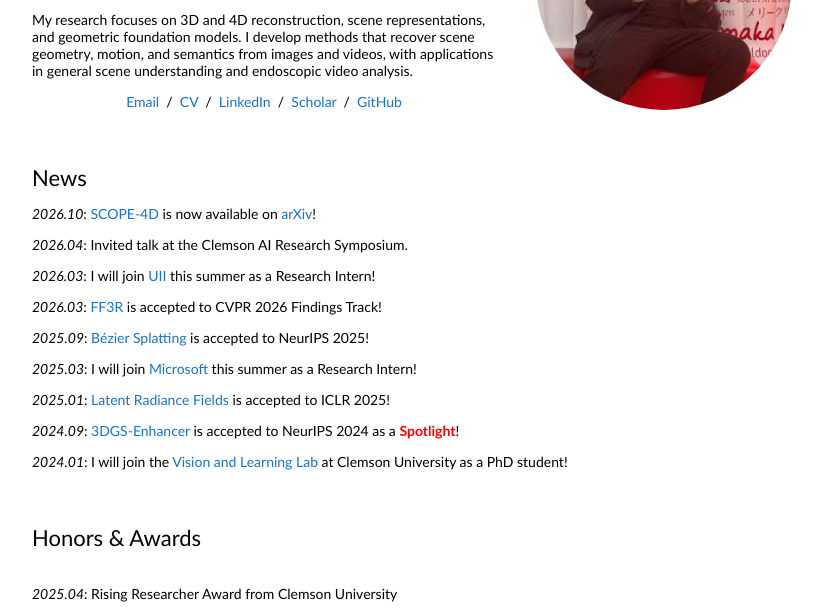
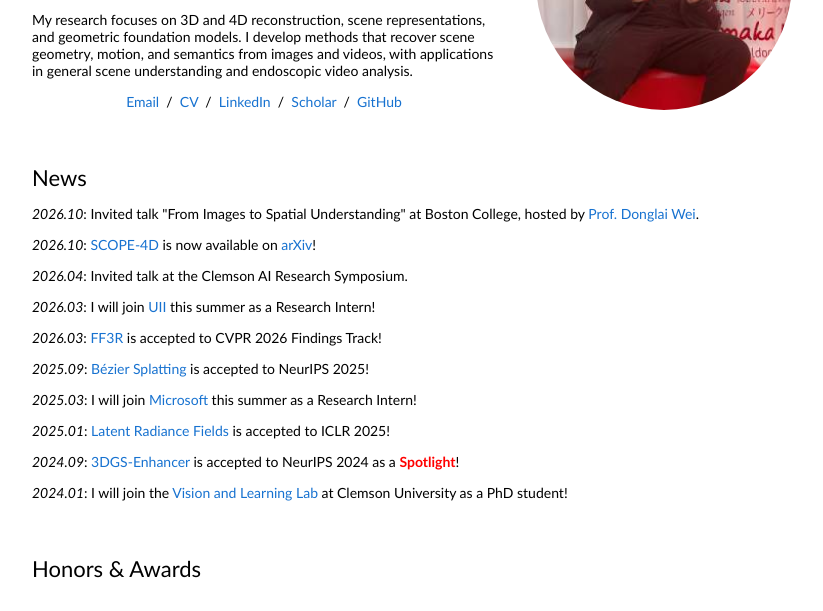
Before and after one commit to ChaoyiZh/chaoyizh-home-page, a plain HTML site: page index.html in a window 1280 px wide. Shown: the part 189-800 px from the top of the page, without its empty margins (228-1051 px from the left). Drawn offline with Linux system fonts and the light colour scheme.

Commit message:
News: invited talk at Boston College
Co-Authored-By: Claude Fable 5.2 <noreply@anthropic.com>

```diff
--- a/index.html
+++ b/index.html
@@ -47,6 +47,7 @@
               <tr>
               <td style="padding:20px;width:100%;vertical-align:middle">
                 <h2>News</h2>
+<p><em>2026.10</em>: Invited talk "From Images to Spatial Understanding" at Boston College, hosted by <a href="https://donglaiw.github.io/">Prof. Donglai Wei</a>.</p>
 <p><em>2026.10</em>: <a href="#scope4d-paper">SCOPE-4D</a> is now available on <a href="https://arxiv.org/abs/2610.02343">arXiv</a>!</p>
 <p><em>2026.04</em>: Invited talk at the Clemson AI Research Symposium.</p>
 <p><em>2026.03</em>: I will join <a href="https://www.uii-ai.com/">UII</a> this summer as a Research Intern!</p>
```
